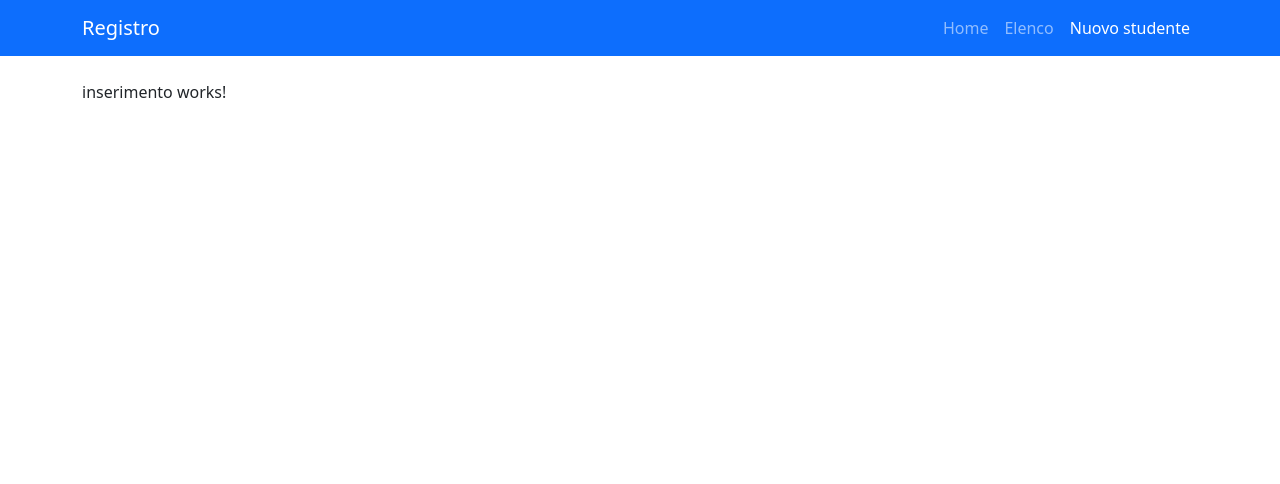
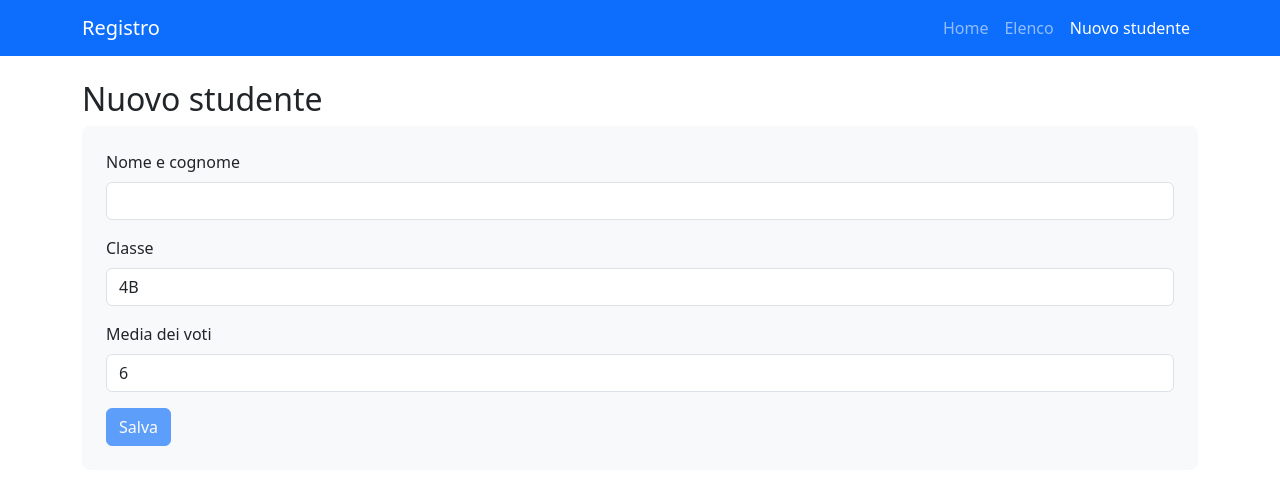
Before and after one commit to mascolo-francesco/mascolo-francesco-registro-studenti, an Angular app in the folder registro-studenti/: page /inserimento in a window 1280 px wide. Shown: the top 484 px of the page. Built offline with nearby package versions, Linux system fonts and the light colour scheme.

Commit message:
Passo 6: pagina di inserimento

```diff
--- a/registro-studenti/src/app/inserimento/inserimento.html
+++ b/registro-studenti/src/app/inserimento/inserimento.html
@@ -1 +1,18 @@
-<p>inserimento works!</p>
+<h2>Nuovo studente</h2>
+
+<form #modulo="ngForm" (ngSubmit)="salva()" class="p-4 bg-body-tertiary rounded-3">
+  <div class="mb-3">
+    <label for="nome" class="form-label">Nome e cognome</label>
+    <input id="nome" name="nome" class="form-control" [(ngModel)]="nome" required>
+  </div>
+  <div class="mb-3">
+    <label for="classe" class="form-label">Classe</label>
+    <input id="classe" name="classe" class="form-control" [(ngModel)]="classe" required>
+  </div>
+  <div class="mb-3">
+    <label for="media" class="form-label">Media dei voti</label>
+    <input id="media" name="media" type="number" class="form-control" [(ngModel)]="media"
+           required min="1" max="10" step="0.1">
+  </div>
+  <button type="submit" class="btn btn-primary" [disabled]="modulo.invalid">Salva</button>
+</form>
--- a/registro-studenti/src/app/inserimento/inserimento.ts
+++ b/registro-studenti/src/app/inserimento/inserimento.ts
@@ -1,9 +1,23 @@
-import { Component } from '@angular/core';
+import { Component, inject, signal } from '@angular/core';
+import { FormsModule } from '@angular/forms';
+import { Router } from '@angular/router';
+import { StudentiService } from '../services/studenti-service';
 
 @Component({
-  imports: [],
+  imports: [FormsModule],
   selector: 'app-inserimento',
   styleUrl: './inserimento.css',
   templateUrl: './inserimento.html',
 })
-export class Inserimento {}
+export class Inserimento {
+  private readonly studentiService = inject(StudentiService);
+  private readonly router = inject(Router);
+  readonly nome = signal('');
+  readonly classe = signal('4B');
+  readonly media = signal(6);
+
+  salva(): void {
+    this.studentiService.aggiungi(this.nome().trim(), this.classe().trim().toUpperCase(), Number(this.media()));
+    this.router.navigate(['/elenco']);
+  }
+}
```
